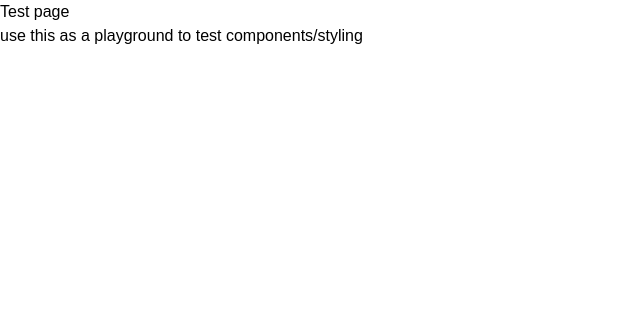
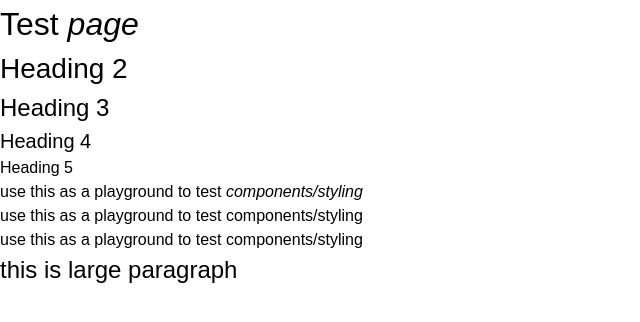
Before and after one commit to DurandoAngiulo/facets-app, a Next.js app: page /testPage in a window 1280 px wide. Shown: the top 322 px of the page, without its empty margins (0-640 px from the left). Built offline with nearby package versions, Linux system fonts and the light colour scheme; no server answers; a web font is replaced by a local one.

Commit message:
:sparkles: Implemented all header & para styles

```diff
--- a/src/app/(unprotectedPages)/testPage/page.jsx
+++ b/src/app/(unprotectedPages)/testPage/page.jsx
@@ -6,8 +6,19 @@ import { db } from "@/lib/firebase";
 const Index = () => {
   return (
     <div>
-      <h1>Test page</h1>
-      <p>use this as a playground to test components/styling</p>
+      <h1>
+        Test <i>page</i>
+      </h1>
+      <h2>Heading 2</h2>
+      <h3>Heading 3</h3>
+      <h4>Heading 4</h4>
+      <h5>Heading 5</h5>
+      <p>
+        use this as a playground to test <i>components/styling</i>
+      </p>
+      <p class="semibold">use this as a playground to test components/styling</p>
+      <p class="bold">use this as a playground to test components/styling</p>
+      <p class="large">this is large paragraph</p>
     </div>
   );
 };
--- a/src/app/globals.css
+++ b/src/app/globals.css
@@ -24,11 +24,57 @@
 
 h1 {
   font-family: "gyst-variable", sans-serif;
-  font-variation-settings: "wght" 100;
+  font-variation-settings: "wght" 600;
+  font-size: 32px;
+}
+
+h2 {
+  font-family: "gyst-variable", sans-serif;
+  font-variation-settings: "wght" 600;
+  font-size: 28px;
+}
+h3 {
+  font-family: "gyst-variable", sans-serif;
+  font-variation-settings: "wght" 450;
+  font-size: 24px;
+}
+h4 {
+  font-family: "gyst-variable", sans-serif;
+  font-variation-settings: "wght" 300;
+  font-size: 20px;
+}
+h5 {
+  font-family: "gyst-variable", sans-serif;
+  font-variation-settings: "wght" 300;
+  font-size: 16px;
 }
 
 p {
-  font-family: "arboria", sans-serif;
-  font-weight: 400;
+  font-family: "arboria Book", sans-serif;
   font-style: normal;
+  font-size: 16px;
 }
+
+p.semibold {
+  font-family: "arboria Medium", sans-serif;
+  font-style: normal;
+  font-size: 16px;
+}
+
+p.bold {
+  font-family: "arboria Bold", sans-serif;
+  font-style: normal;
+  font-size: 16px;
+}
+
+p.small {
+  font-family: "arboria Book", sans-serif;
+  font-style: normal;
+  font-size: 14px;
+}
+
+p.large {
+  font-family: "arboria Book", sans-serif;
+  font-style: normal;
+  font-size: 24px;
+}
```
